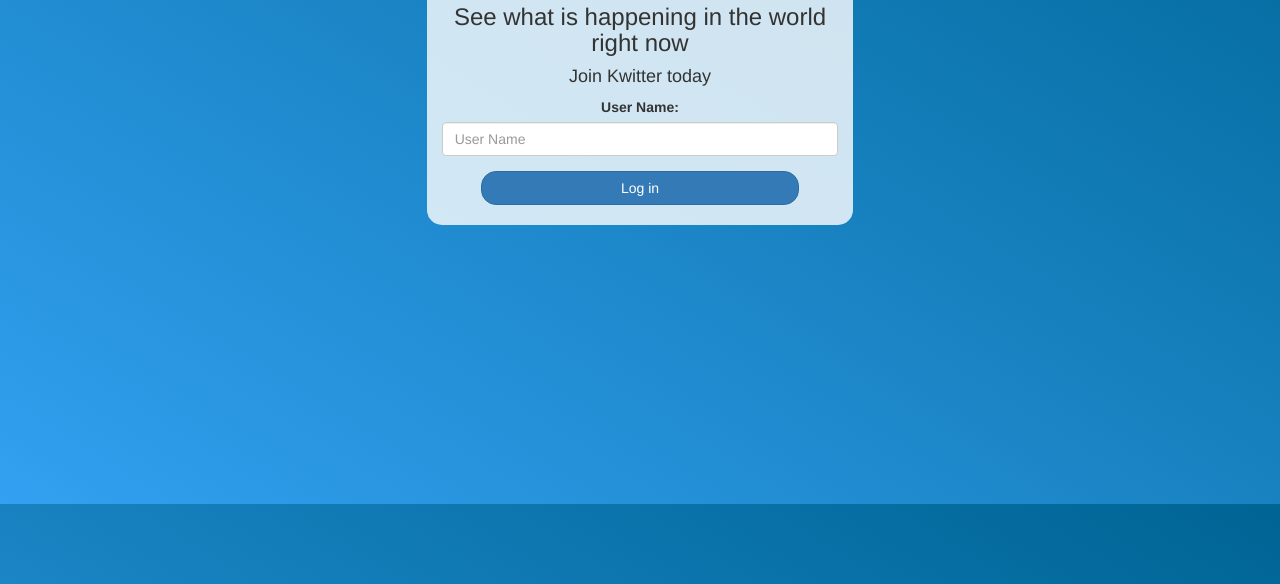
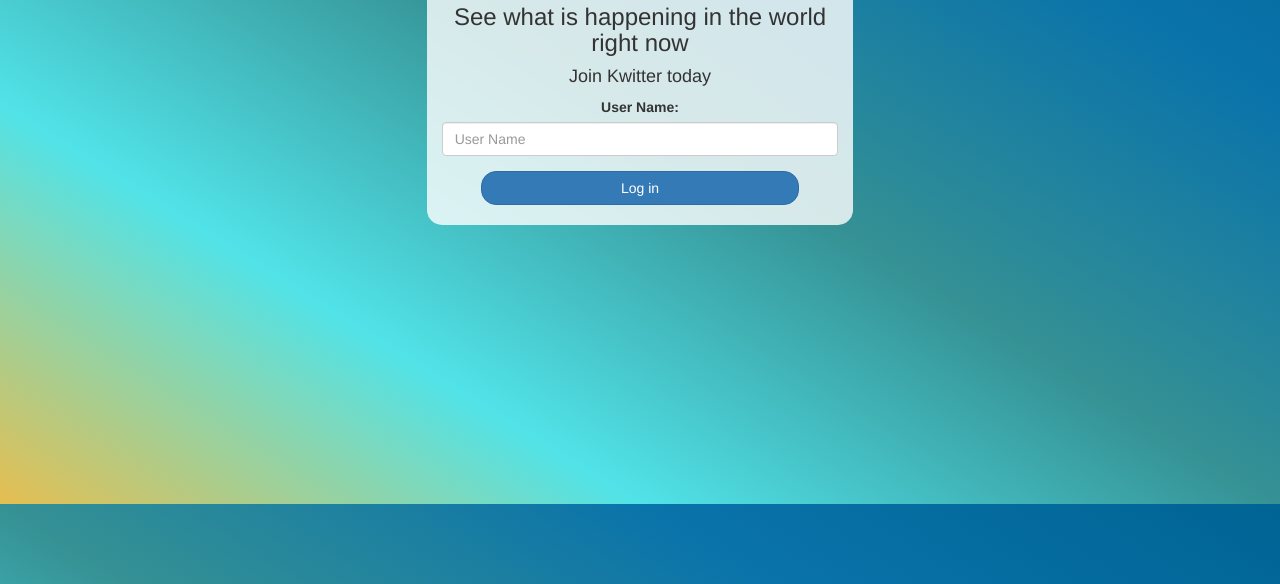
Before and after one commit to siyasardesai/kwitter, a plain HTML site: page index.html in a window 1280 px wide. Shown: the part 296-880 px from the top of the page. Drawn offline with nearby package versions, Linux system fonts and the light colour scheme; a web font is replaced by a local one.

Commit message:
Update style.css

```diff
--- a/style.css
+++ b/style.css
@@ -6,7 +6,7 @@ html, body
 
 body
 {
-background-image: linear-gradient(to right top, #33a0f1, #2591d9, #1882c1, #0a73aa, #006494);
+background-image: linear-gradient(to right top, #e6be50,#51e3e8, #359194, #0a73aa, #006494);
 }
 
 .header
```
